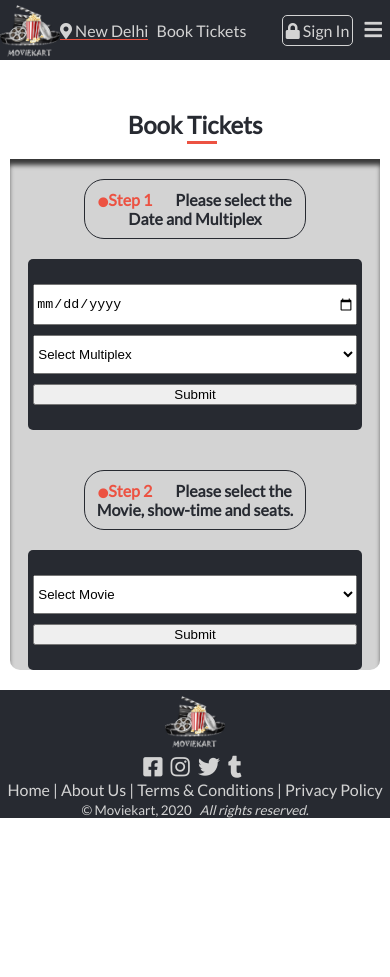
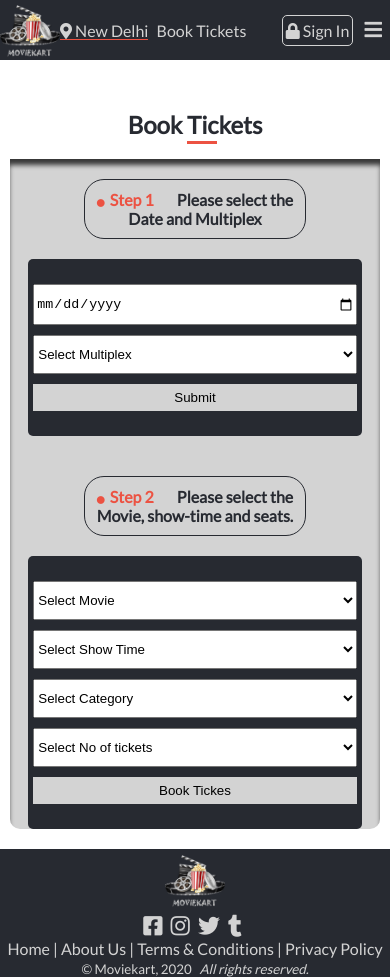
Before and after one commit to alishabab/movie-ticket-booking-website, a website: page bookings.html in a window 390 px wide. Before the commit the page ends 844 px from the top, so only its background shows below. Drawn offline with Linux system fonts and the light colour scheme.

```diff
--- a/bookings.html
+++ b/bookings.html
@@ -90,7 +90,27 @@
       <option value="6">Demo Movie</option>
       <option value="7">Demo Movie</option>
     </select>
-    <input type="submit" class="type-submit">
+    <select class="pick-multiplex">
+      <option value="" disabled selected>Select Show Time</option>
+      <option value="1">09:00 AM</option>
+      <option value="2">10:30 AM</option>
+      <option value="3">11:30 AM</option>
+      <option value="4">01:30 PM</option>
+      <option value="5">04:30 PM</option>
+      <option value="6">07:30 PM</option>
+      <option value="7">10:00 PM</option>
+    </select>
+    <select class="pick-multiplex">
+      <option value="" disabled selected>Select Category</option>
+      <option value="1">Gold</option>
+      <option value="2">Normal</option>
+    </select>
+    <select class="pick-multiplex">
+      <option value="" disabled selected>Select No of tickets</option>
+      <option value="1">1</option>
+      <option value="2">2</option>
+    </select>
+    <input type="submit" class="type-submit" value="Book Tickes">
   </div>
     </section>
   </main>
--- a/css/style.css
+++ b/css/style.css
@@ -373,8 +373,8 @@
 }
 .fa-circle {
   display: inline-block;
-  font-size: 10px;
-  /* padding-bottom: 5px; */
+  font-size: 8px;
+  padding-right: 5px;
 }
 
 .date-n-cinema * {
@@ -397,7 +397,15 @@
 }
 
 .type-submit {
-  /* margin: 5px; */
+  padding-top: 5px;
+  padding-bottom: 5px;
+  cursor: pointer;
+  border: 1px solid #d3d3d3;
+  background-color: #d3d3d3;
+}
+
+.type-submit:hover {
+  background-color: #ec5242;
 }
 /* Responsiveness */
 
```
